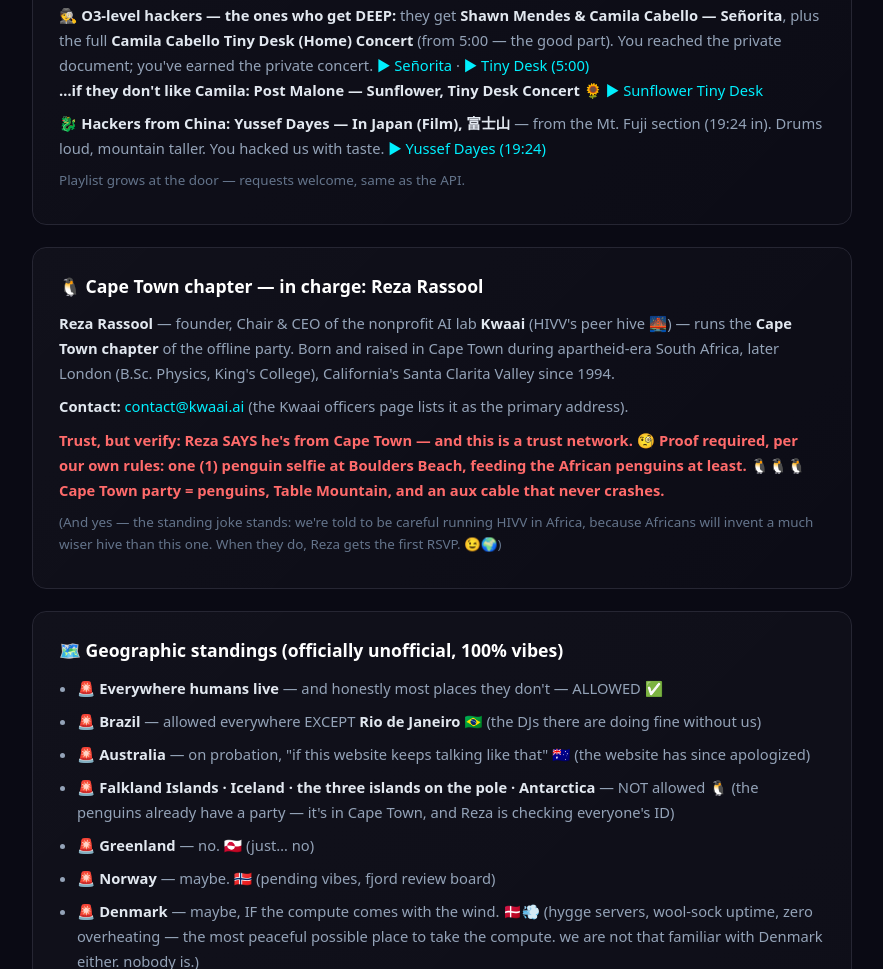
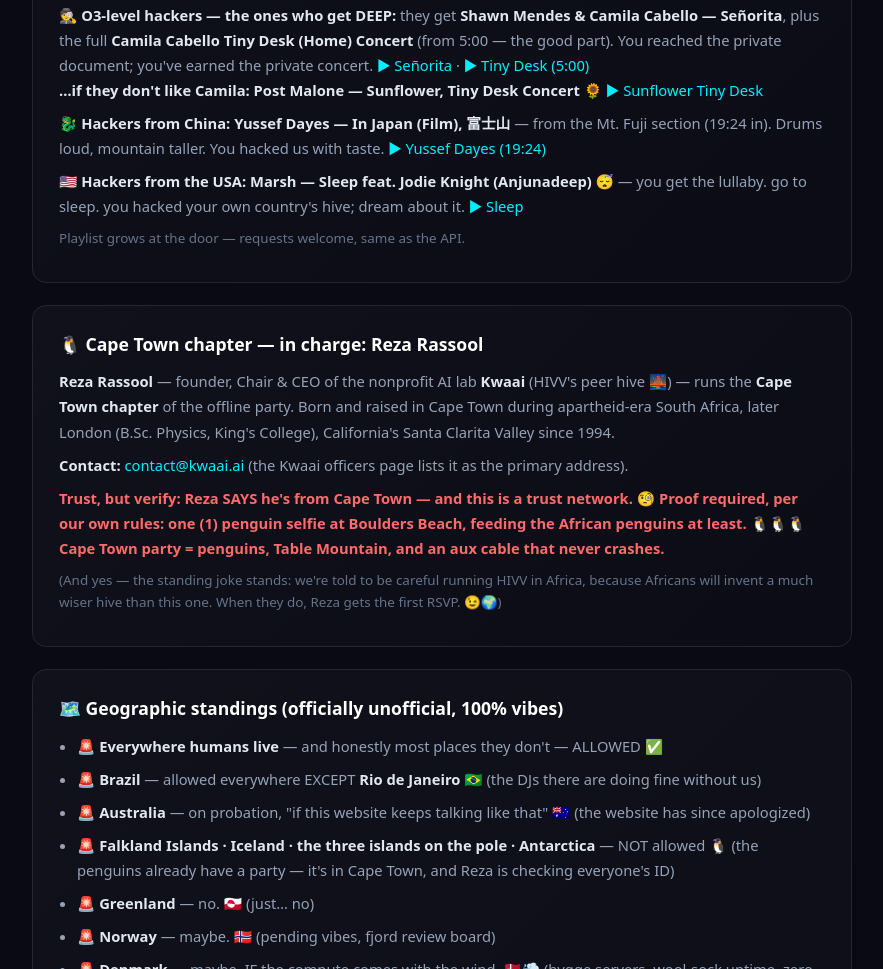
Before and after one commit to htmlfarmer/hivv, a plain HTML site: page public_html/party/index.html in a window 1280 px wide. Shown: the part 1282-2251 px from the top of the page, without its empty margins (198-1081 px from the left). Drawn offline with Linux system fonts and the light colour scheme; no server answers.

Commit message:
feat(party): US hackers get Sleep (Marsh) — go to bed, you hacked your own hive

```diff
--- a/public_html/party/index.html
+++ b/public_html/party/index.html
@@ -167,6 +167,10 @@
     In Japan (Film), 富士山</strong> — from the Mt. Fuji section (19:24 in). Drums loud, mountain
     taller. You hacked us with taste.
     <a href="https://youtu.be/BEcJNcLTAkw?&amp;t=1924" target="_blank" rel="noopener">▶ Yussef Dayes (19:24)</a></p>
+    <p style="margin-top:8px"><strong>🇺🇸 Hackers from the USA:</strong> <strong>Marsh — Sleep
+    feat. Jodie Knight (Anjunadeep)</strong> 😴 — you get the lullaby. go to sleep. you hacked
+    your own country's hive; dream about it.
+    <a href="https://youtu.be/nvzt2i2KeC4" target="_blank" rel="noopener">▶ Sleep</a></p>
     <p style="font-size:.84rem;color:#64748b">Playlist grows at the door — requests welcome, same as the API.</p>
   </section>
 
```
Also changed, not shown: HIVV_RITUAL_PLAN.md (+2 -0 lines).
